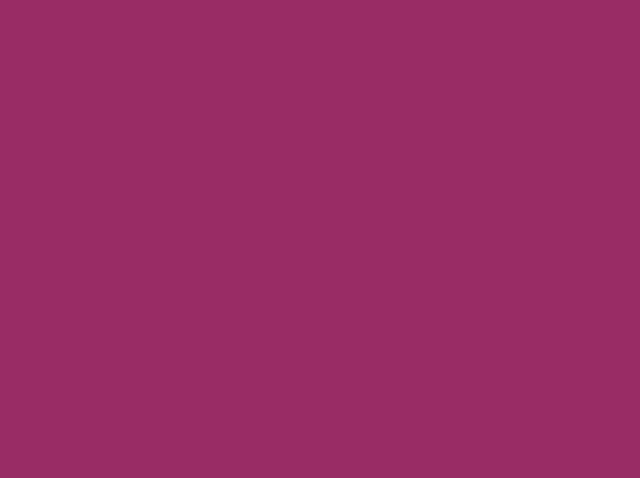
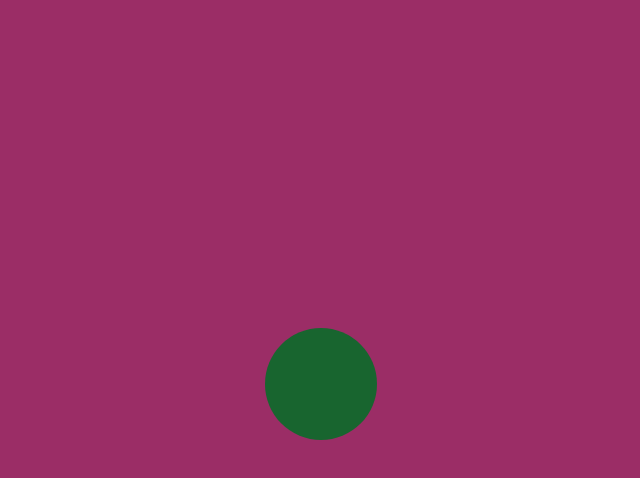
Before and after one commit to aneno-m-e/color-timer, a React (Create React App) app: page / in a window 1280 px wide. Both pictures are taken after typing "5", "5", "5" into the empty fields and a click on the button "Start !". Shown: the top 478 px of the page, without its empty margins (319-959 px from the left). Built offline with nearby package versions, Linux system fonts and the light colour scheme.

Commit message:
Add a visual indicator of the last colour

```diff
--- a/src/App.css
+++ b/src/App.css
@@ -2,3 +2,13 @@
   text-align: center;
   min-height: 100vh;
 }
+
+.endColourCircle {
+  width: 7rem;
+  height: 7rem;
+  border-radius: 50%;
+  position: absolute;
+  left: 50%;
+  top: 50%;
+  margin: -4.5rem 0 0 -3.5rem;
+}
--- a/src/App.tsx
+++ b/src/App.tsx
@@ -23,7 +23,7 @@ function App() {
   const start = useCallback(
     (event: FormEvent) => {
       event.preventDefault();
-      console.log("check");
+
       setIsActive(true);
       const updatedStartDate = new Date();
       setStartDate(updatedStartDate);
@@ -81,6 +81,12 @@ function App() {
           setLastColour={setLastColour}
         />
       )}
+      {isActive && (
+        <div
+          className="endColourCircle"
+          style={{ backgroundColor: formatToRGBString(lastColour) }}
+        ></div>
+      )}
     </div>
   );
 }
```
